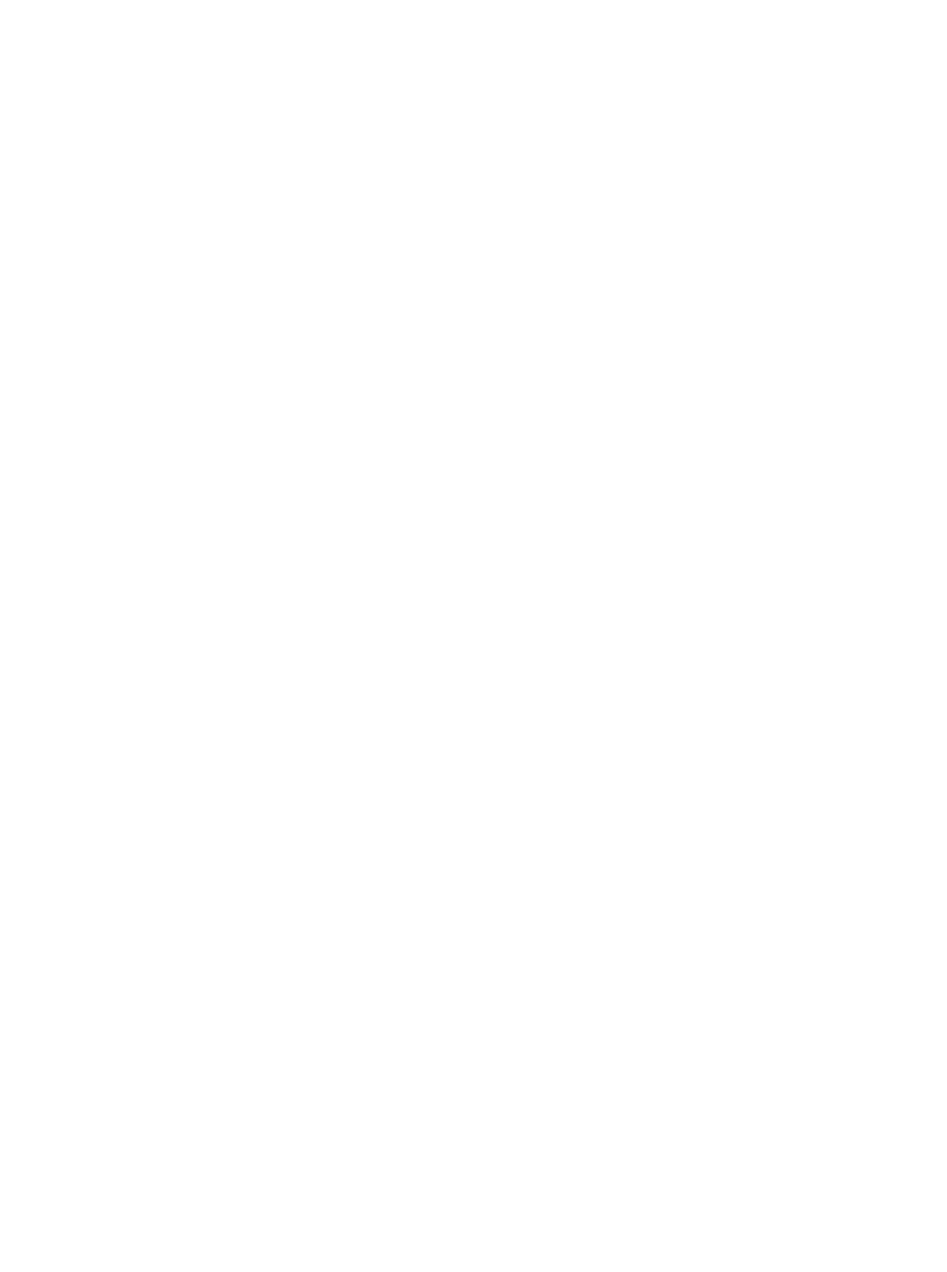
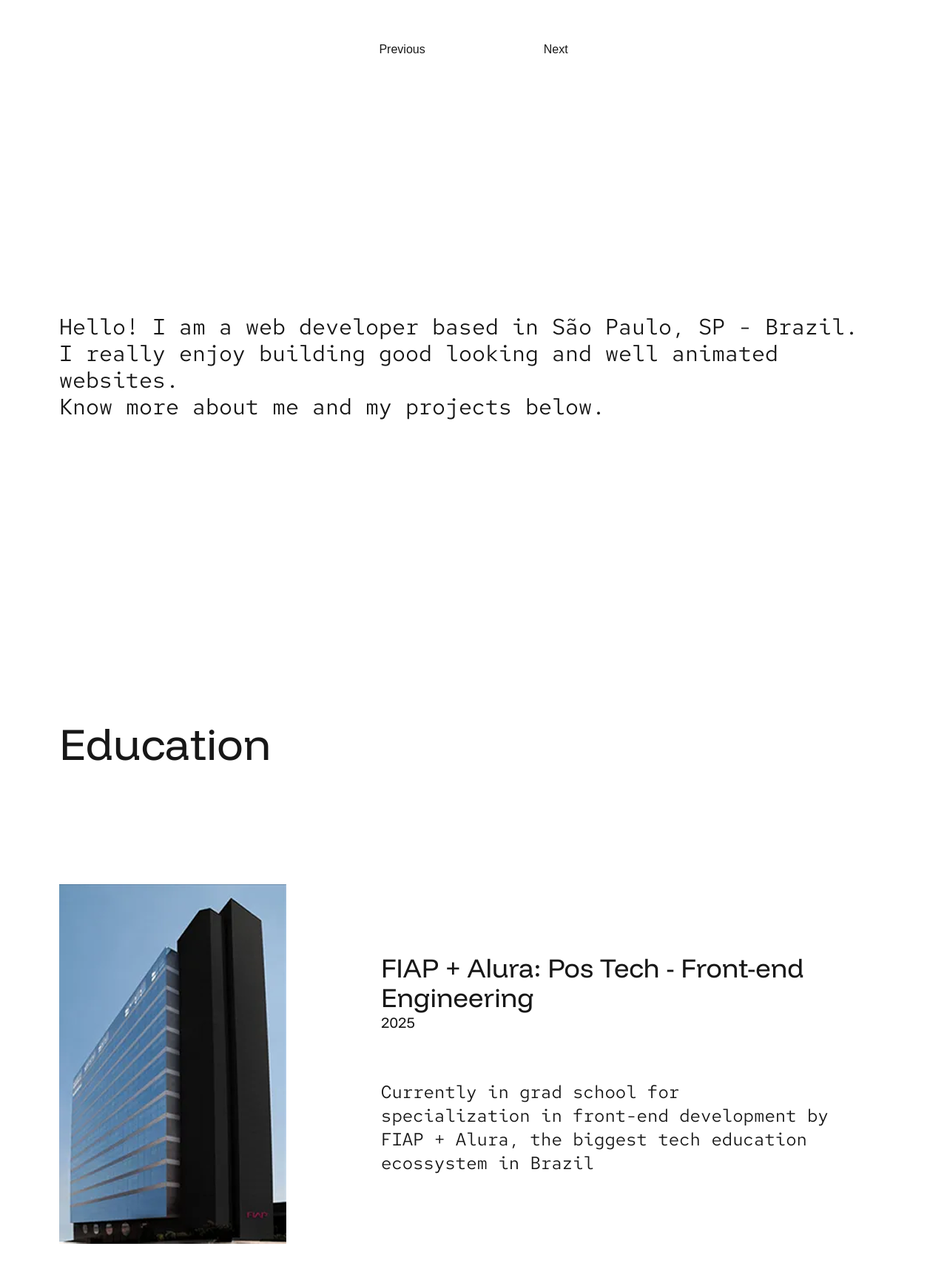
Before and after one commit to murilao1/portfolio, a Next.js app: page / in a window 1280 px wide. Shown: the part 705-2424 px from the top of the page at 74% size. Before the commit the page ends 800 px from the top, so only its background shows below. Built offline with nearby package versions, Linux system fonts and the light colour scheme.

Commit message:
feat: add lenis smooth scroll

```diff
--- a/package.json
+++ b/package.json
@@ -12,6 +12,7 @@
     "styled-components": "^6"
   },
   "dependencies": {
+    "lenis": "^1.2.3",
     "motion": "^11.13.5",
     "next": "15.0.4",
     "react": "^19.0.0",
--- a/src/app/page.tsx
+++ b/src/app/page.tsx
@@ -1,15 +1,43 @@
 'use client';
-import React from 'react';
+
+import React, { useState, useEffect } from 'react';
 import Header from '@/app/sections/header';
-// import Intro from '@/app/sections/intro';
+import Intro from '@/app/sections/intro';
+import Education from '@/app/sections/education';
+import ReactLenis, { useLenis } from 'lenis/react';
 
 export default function Home() {
+  const [currentSectionIndex, setCurrentSectionIndex] = useState(0);
+  const lenis = useLenis();
+
+  const sections = ['header', 'intro', 'education'];
+
+  const previousSection = () => {
+    if (!(currentSectionIndex <= 0)) setCurrentSectionIndex((prev) => prev - 1);
+  };
+
+  const nextSection = () => {
+    if (!(currentSectionIndex >= sections.length - 1))
+      setCurrentSectionIndex((prev) => prev + 1);
+  };
+
+  useEffect(() => {
+    console.log(currentSectionIndex);
+    console.log(sections[currentSectionIndex]);
+    lenis?.scrollTo(`#${sections[currentSectionIndex]}`);
+  }, [currentSectionIndex]);
+
   return (
-    <>
+    <ReactLenis root>
       {/*  */}
       <Header />
-      {/* <Intro /> */}
+      <Intro />
+      <Education />
       {/*  */}
-    </>
+      <div className='fixed bottom-4 flex w-full justify-center gap-40'>
+        <button onClick={previousSection}>Previous</button>
+        <button onClick={nextSection}>Next</button>
+      </div>
+    </ReactLenis>
   );
 }
--- /dev/null
+++ b/src/app/sections/education.tsx
@@ -0,0 +1,27 @@
+import React from 'react';
+
+export default function Education() {
+  return (
+    <section
+      className='relative flex min-h-[100dvh] min-w-[100dvw] flex-col items-center justify-center gap-40 p-20'
+      id='education'
+    >
+      <h1 className='w-full text-left font-primary text-6xl'>Education</h1>
+      <main className='flex flex-row gap-32 pr-20'>
+        <img src='/fiap.png' alt='' />
+        <div className='flex flex-col justify-center gap-16'>
+          <div className='font-primary'>
+            <h3 className='text-4xl'>
+              FIAP + Alura: Pos Tech - Front-end Engineering
+            </h3>
+            <span className='text-xl'>2025</span>
+          </div>
+          <p className='font-secondary text-2xl'>
+            Currently in grad school for specialization in front-end development
+            by FIAP + Alura, the biggest tech education ecossystem in Brazil
+          </p>
+        </div>
+      </main>
+    </section>
+  );
+}
--- a/src/app/sections/header.tsx
+++ b/src/app/sections/header.tsx
@@ -20,6 +20,7 @@
       },
     );
     await animate('ul', { scale: 0.5 }, { duration: 0.3, ease: 'easeInOut' });
+
     setShouldType(true);
   };
 
@@ -32,6 +33,7 @@
   return (
     <section
       ref={scope}
+      id='header'
       className='relative flex min-h-[100dvh] min-w-[100dvw] items-center justify-start gap-16 p-20'
     >
       <motion.ul className='absolute left-32 flex w-full origin-left flex-col justify-center font-primary font-bold md:text-6xl lg:text-7xl xl:text-8xl'>
@@ -68,7 +70,7 @@
           </li>
         </div>
       </motion.ul>
-      <div className='absolute right-32 flex w-1/3 flex-col'>
+      <div className='2xl:2-1/2 absolute right-32 flex w-1/3 flex-col 2xl:w-1/2'>
         <Typer
           className='opacity-1 flex flex-1 font-secondary text-xl'
           shouldType={shouldType}
--- a/src/app/sections/intro.tsx
+++ b/src/app/sections/intro.tsx
@@ -8,11 +8,14 @@
   useEffect(() => {
     if (!isInView) return;
 
-    animate(scope.current, { opacity: 1 }, { duration: 2 });
+    animate(scope.current, { opacity: 1 }, { duration: 0.5 });
   }, [isInView]);
 
   return (
-    <section className='flex min-h-[100dvh] min-w-[100dvw] items-center justify-center gap-16 p-20'>
+    <section
+      id='intro'
+      className='flex min-h-[100dvh] min-w-[100dvw] items-center justify-center gap-16 p-20'
+    >
       <p className='font-secondary text-3xl opacity-0' ref={scope}>
         Hello! I am a web developer based in São Paulo, SP - Brazil.
         <br />
```
Also changed, not shown: .prettierrc.json, public/fiap.png (added), 1 other file (tests, documents, lock files or other folders).
